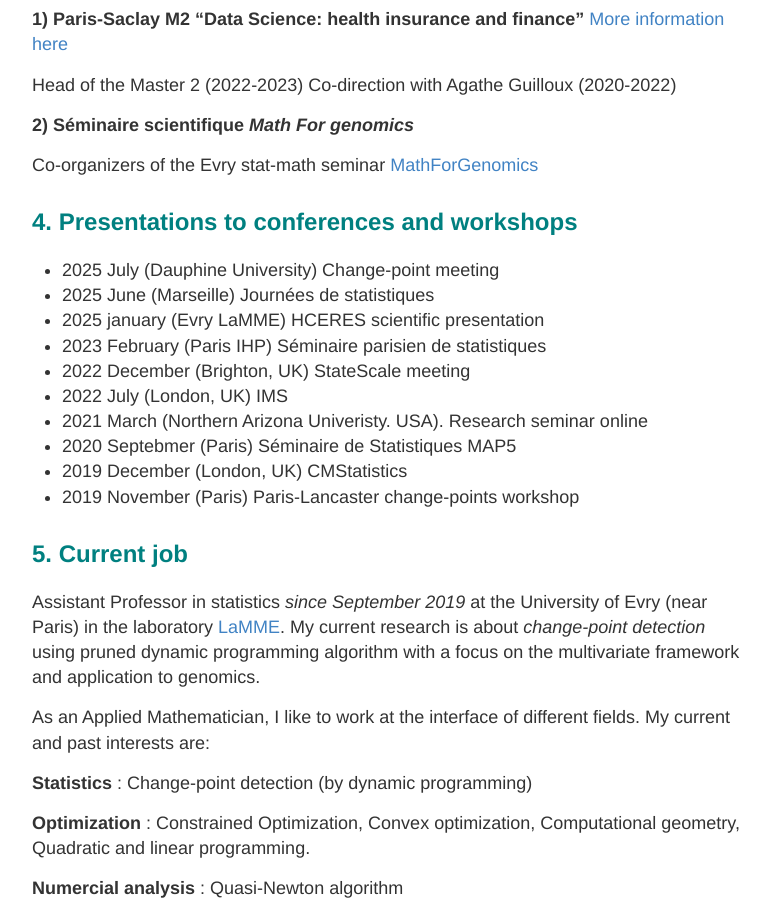
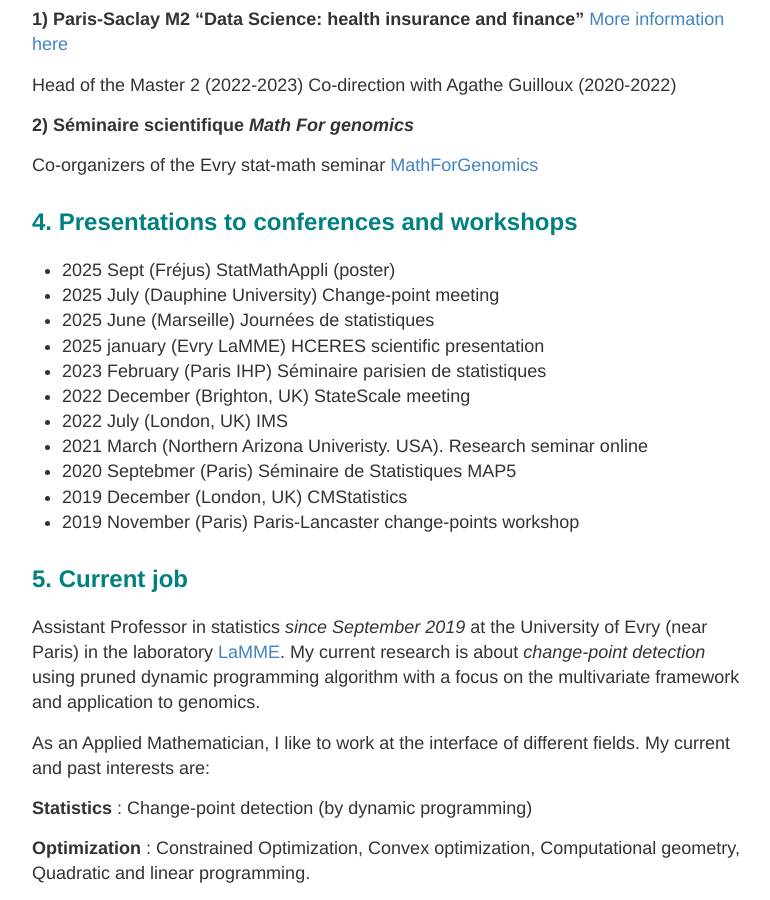
Before and after one commit to vincentrunge/vincentrunge.github.io, a Jekyll site: the page built from About.md, in a window 1280 px wide and 900 px high, scrolled down 2450 px. Shown: the whole window, without its empty margins (248-1018 px from the left). Built offline with Jekyll 4.4.1, drawn with Linux system fonts in a browser that asks for light colours.

Commit message:
Update About.md

```diff
--- a/About.md
+++ b/About.md
@@ -109,6 +109,7 @@ Co-organizers of the Evry stat-math seminar [MathForGenomics](https://mathforgen
 
 ## <span style="color:teal;"> 4. Presentations to conferences and workshops </span>
 
+- 2025 Sept (Fréjus) StatMathAppli (poster)
 - 2025 July (Dauphine University) Change-point meeting
 - 2025 June (Marseille) Journées de statistiques
 - 2025 january (Evry LaMME) HCERES scientific presentation
```
